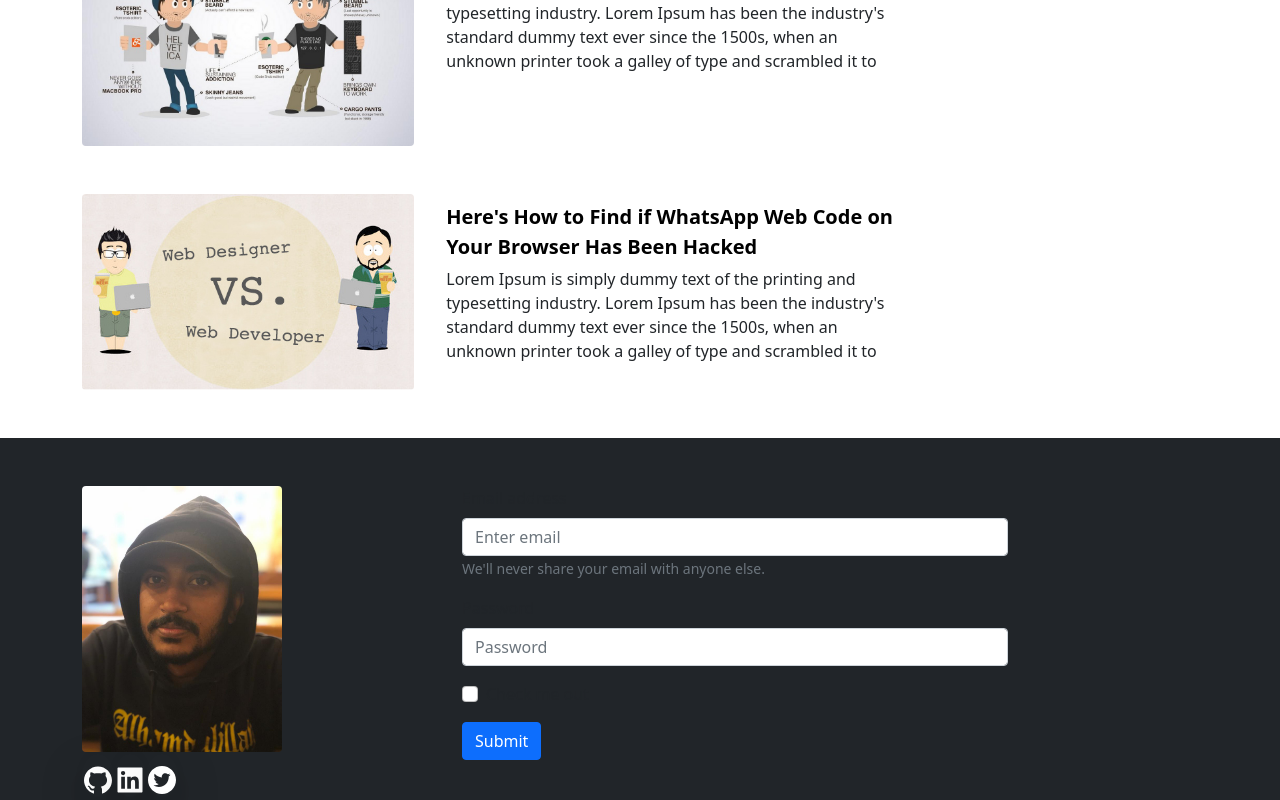
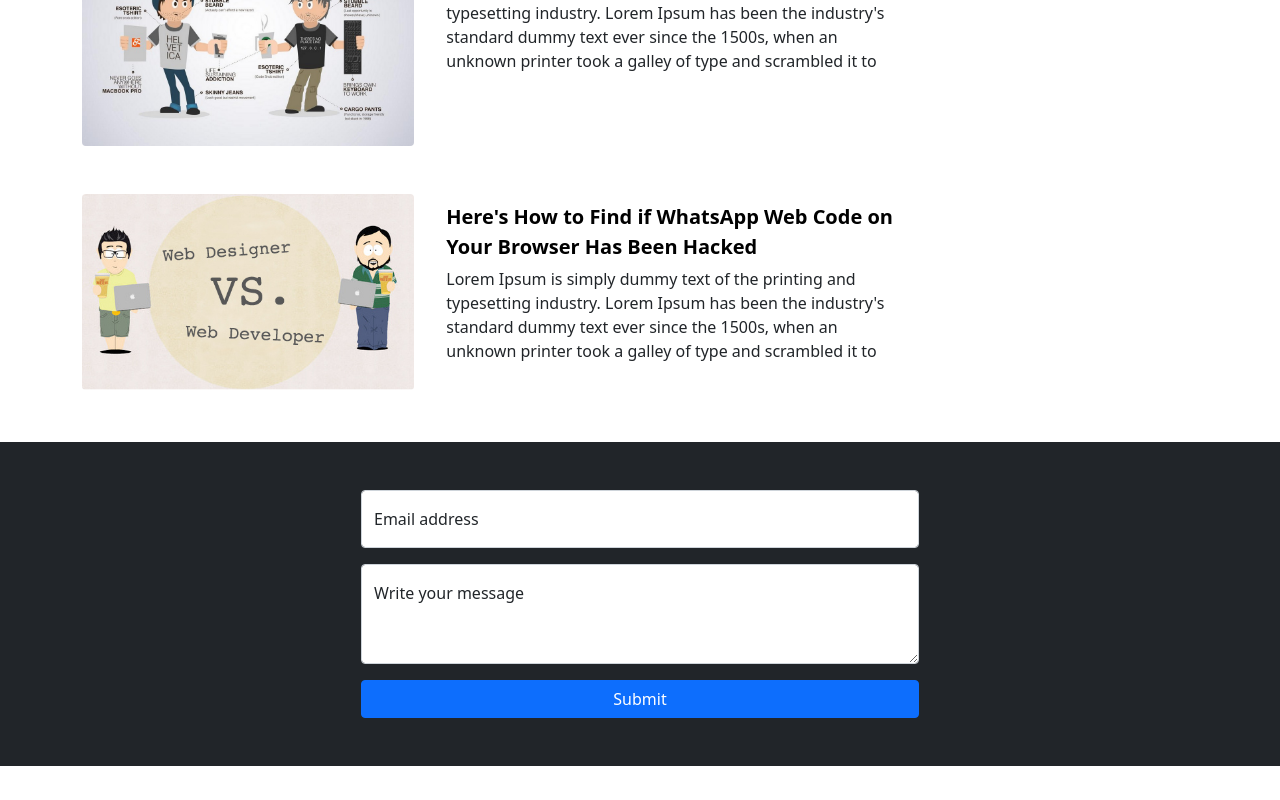
Before and after one commit to golamrabbi151/blog-frontend-app, a React (Create React App) app: page / in a window 1280 px wide. Shown: the part 943-1743 px from the top of the page. After the commit the page ends 1709 px from the top, so only its background shows below. Built offline with nearby package versions, Linux system fonts and the light colour scheme.

Commit message:
Footer complete

```diff
--- a/src/App.js
+++ b/src/App.js
@@ -1,6 +1,7 @@
 import * as React from "react";
 import { BrowserRouter as Router, Switch, Route } from "react-router-dom";
 import "bootstrap/dist/css/bootstrap.min.css";
+import About from "./pages/about/about";
 import Home from "./pages/home/index";
 import NavBar from "./components/header/navBar";
 import Post from "./pages/post/post";
@@ -8,7 +9,7 @@
 function App() {
   return (
     <Router>
-      <div>
+      <div style={{ position: "relative", minHeight: "100vh" }}>
         <NavBar />
         <Switch>
           <Route exact path="/">
@@ -16,6 +17,9 @@
           </Route>
           <Route path="/post/:postId">
             <Post />
+          </Route>
+          <Route path="/about">
+            <About />
           </Route>
         </Switch>
         <Footer />
--- a/src/components/footer/footer.js
+++ b/src/components/footer/footer.js
@@ -1,69 +1,35 @@
-import { Button, Form } from "react-bootstrap";
-import {
-  AiFillGithub,
-  AiFillLinkedin,
-  AiFillTwitterCircle,
-} from "react-icons/ai";
+import { Button, Form, FloatingLabel } from "react-bootstrap";
 
 function Footer() {
   return (
-    <div className="container-fluid bg-dark mt-5">
+    <div
+      className="container-fluid bg-dark "
+      style={{ position: "absolute", bottom: "0" }}
+    >
       <div className="container">
-        <div className="row pt-5">
-          <div className="col-md-4">
-            <img
-              src={`image/imh.jpeg`}
-              alt="..."
-              width={"200px"}
-              className="rounded"
-            />
-            <div>
-              <a
-                href="https://github.com/golamrabbi151"
-                target="_blank"
-                rel="noreferrer"
-                className="shadow-lg rounded-circle fs-2 text-white"
+        <div className="col-md-6 offset-md-3">
+          <div className="pt-5 pb-5">
+            <Form>
+              <FloatingLabel
+                controlId="floatingInput"
+                label="Email address"
+                className="mb-3"
               >
-                <AiFillGithub />
-              </a>
-              <a
-                href="https://www.linkedin.com/in/golamrabbi151/"
-                target="_blank"
-                rel="noreferrer"
-                className="shadow-lg rounded-circle fs-2 text-white"
+                <Form.Control type="email" placeholder="name@example.com" />
+              </FloatingLabel>
+              <FloatingLabel
+                controlId="floatingTextarea2"
+                label="Write your message"
               >
-                <AiFillLinkedin />
-              </a>
-              <a
-                href="https://www.linkedin.com/in/golamrabbi151/"
-                target="_blank"
-                rel="noreferrer"
-                className="shadow-lg rounded-circle fs-2 text-white"
-              >
-                <AiFillTwitterCircle />
-              </a>
-            </div>
-          </div>
-          <div className="col-md-6">
-            <Form>
-              <Form.Group className="mb-3" controlId="formBasicEmail">
-                <Form.Label>Email address</Form.Label>
-                <Form.Control type="email" placeholder="Enter email" />
-                <Form.Text className="text-muted">
-                  We'll never share your email with anyone else.
-                </Form.Text>
-              </Form.Group>
-
-              <Form.Group className="mb-3" controlId="formBasicPassword">
-                <Form.Label>Password</Form.Label>
-                <Form.Control type="password" placeholder="Password" />
-              </Form.Group>
-              <Form.Group className="mb-3" controlId="formBasicCheckbox">
-                <Form.Check type="checkbox" label="Check me out" />
-              </Form.Group>
-              <Button variant="primary" type="submit">
-                Submit
-              </Button>
+                <Form.Control
+                  as="textarea"
+                  placeholder="Leave a message here"
+                  style={{ height: "100px" }}
+                />
+              </FloatingLabel>
+              <div className="mt-3">
+                <Button variant="primary w-100">Submit</Button>
+              </div>
             </Form>
           </div>
         </div>
--- a/src/components/header/navBar.js
+++ b/src/components/header/navBar.js
@@ -1,4 +1,4 @@
-import { Link } from "react-router-dom";
+import { NavLink } from "react-router-dom";
 import {
   Container,
   Button,
@@ -29,7 +29,8 @@
               style={{ maxHeight: "150px" }}
               navbarScroll
             >
-              <Nav.Link as={Link} to="/" bg="dark" variant="dark">
+              <Nav.Link as={NavLink} to="/">
+                {/* <Nav.Link as={Link} to="/" > */}
                 Home
               </Nav.Link>
               <NavDropdown title="Category" id="navbarScrollingDropdown">
@@ -42,7 +43,7 @@
                   Something else here
                 </NavDropdown.Item>
               </NavDropdown>
-              <Nav.Link as={Link} to="#about">
+              <Nav.Link as={NavLink} to="/about">
                 About
               </Nav.Link>
             </Nav>
--- a/src/components/header/style.css
+++ b/src/components/header/style.css
@@ -1,3 +1,9 @@
 .logo{
     width: 38px;
 }
+
+
+/* .navbar-light .navbar-nav .nav-link.active {
+    color: rgb(233, 73, 73) ;
+    font-weight: bold ;
+} */
--- /dev/null
+++ b/src/pages/about/about.js
@@ -0,0 +1,11 @@
+function About() {
+  return (
+    <div className="container" style={{ paddingBottom: "23.5rem" }}>
+      <div>
+        <h1>About Page</h1>
+      </div>
+    </div>
+  );
+}
+
+export default About;
--- a/src/pages/home/index.js
+++ b/src/pages/home/index.js
@@ -20,7 +20,8 @@
     </div>
   ));
   return (
-    <div className="container">
+    //
+    <div className="container" style={{ paddingBottom: "23.5rem" }}>
       <div className="row">
         {/* post list */}
         <div className="col-md-9">
```
Also changed, not shown: src/pages/about/style.css (added).
